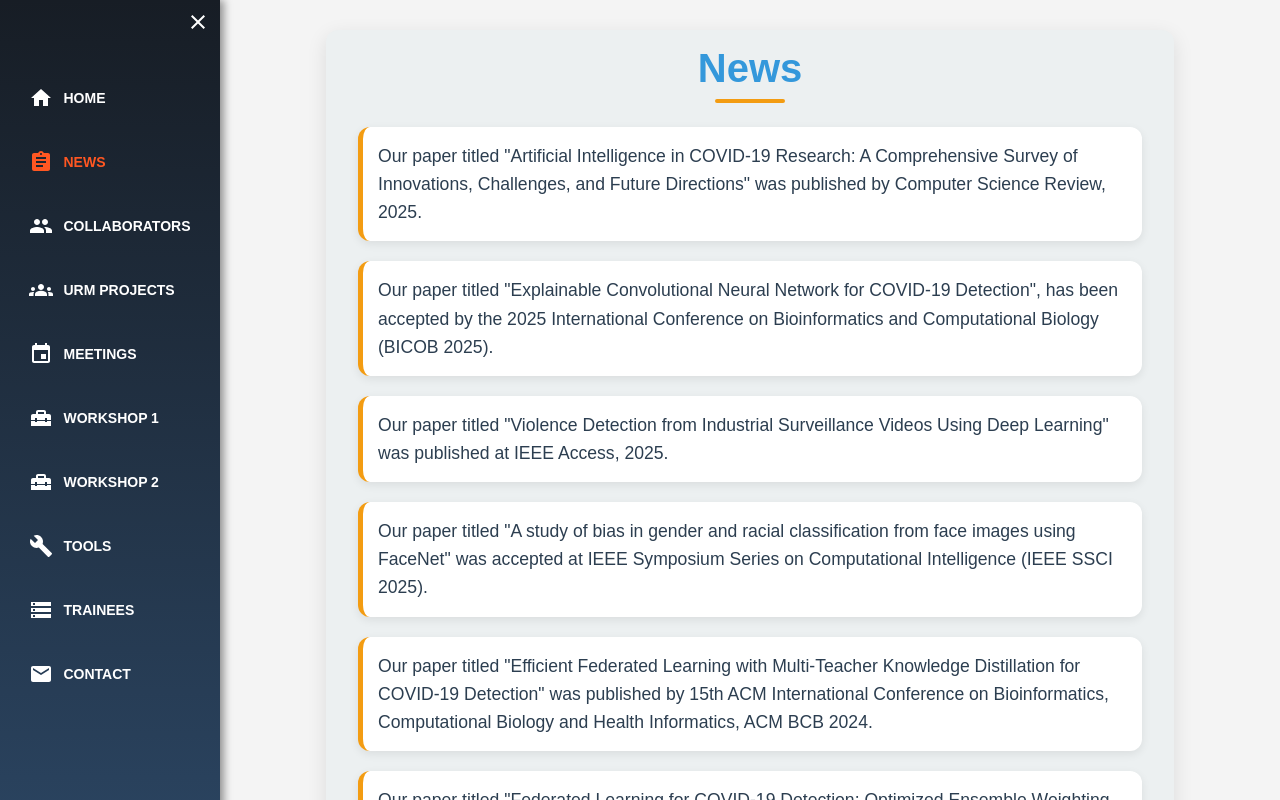
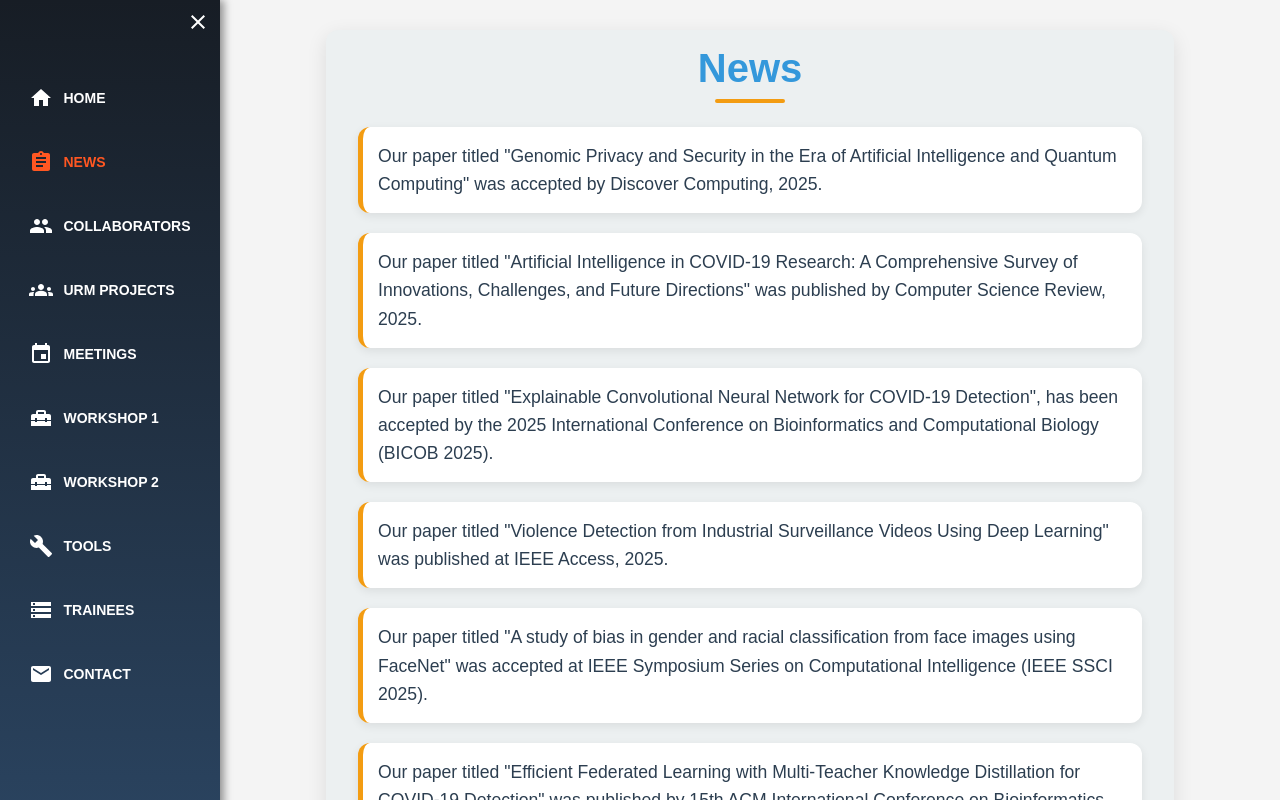
Before and after one commit to Bio-AI-Lab/research-website, a React (Create React App) app: page /#/news in a window 1280 px wide. Shown: the top 800 px of the page. Built offline with nearby package versions, Linux system fonts and the light colour scheme.

Commit message:
new-changes

```diff
--- a/src/components/NewsPage.jsx
+++ b/src/components/NewsPage.jsx
@@ -63,7 +63,7 @@ import React, { useEffect } from "react";
 import "./NewsPage.scss";
 
 const news = [
-
+  'Our paper titled "Genomic Privacy and Security in the Era of Artificial Intelligence and Quantum Computing" was accepted by Discover Computing, 2025.',
   `Our paper titled "Artificial Intelligence in COVID-19 Research: A Comprehensive Survey of Innovations, Challenges, and Future Directions" was published by Computer Science Review, 2025.`,
   `Our paper titled "Explainable Convolutional Neural Network for COVID-19 Detection", has been accepted by the 2025 International Conference on Bioinformatics and Computational Biology (BICOB 2025).`,
   `Our paper titled "Violence Detection from Industrial Surveillance Videos Using Deep Learning" was published at IEEE Access, 2025.`,
```
